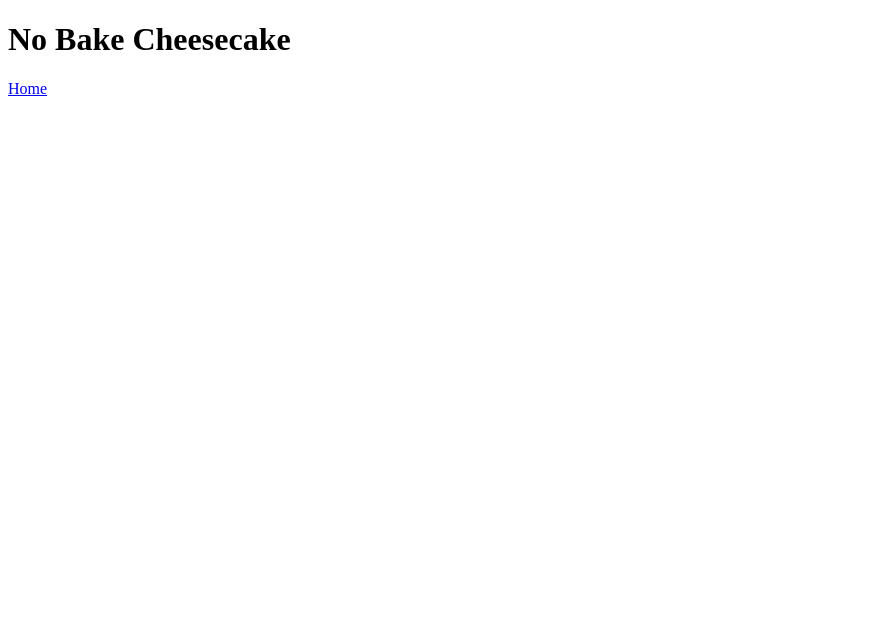
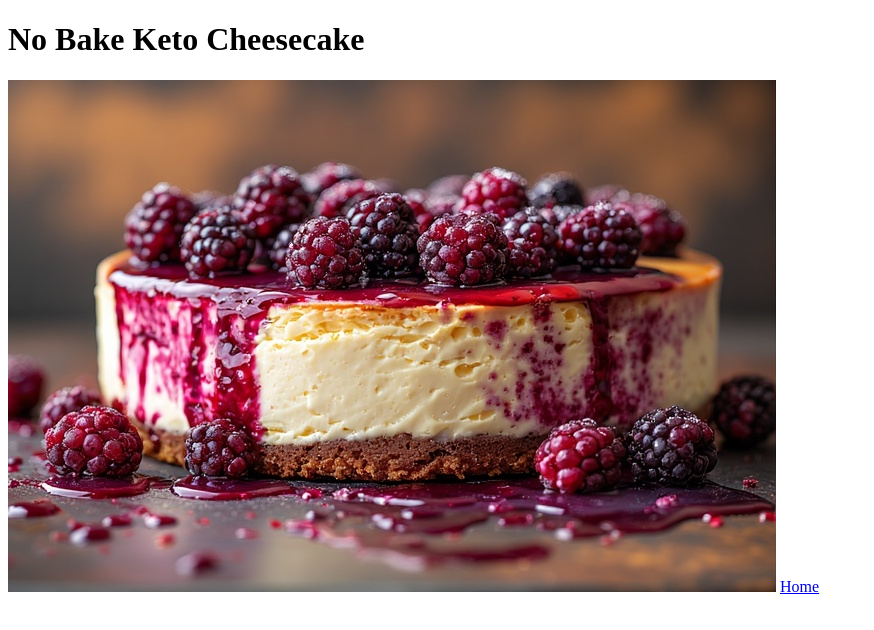
Before and after one commit to KakosDev/odin-recipes, a plain HTML site: page recipes/cheesecake.html in a window 1280 px wide. Shown: the whole page, without its empty margins (0-874 px from the left). Drawn offline with Linux system fonts and the light colour scheme.

Commit message:
Changed Header and added image

```diff
--- a/recipes/cheesecake.html
+++ b/recipes/cheesecake.html
@@ -6,7 +6,9 @@
     </head>
 
     <body>
-        <h1>No Bake Cheesecake</h1>
+        <h1>No Bake Keto Cheesecake</h1>
+
+        <img src="download (3).jpeg">
 
         <a href="../index.html">Home</a>
     </body>
```
Also changed, not shown: recipes/download (1).jpeg (added), recipes/download (2).jpeg (added), recipes/download (3).jpeg (added), recipes/download.jpeg (added).
